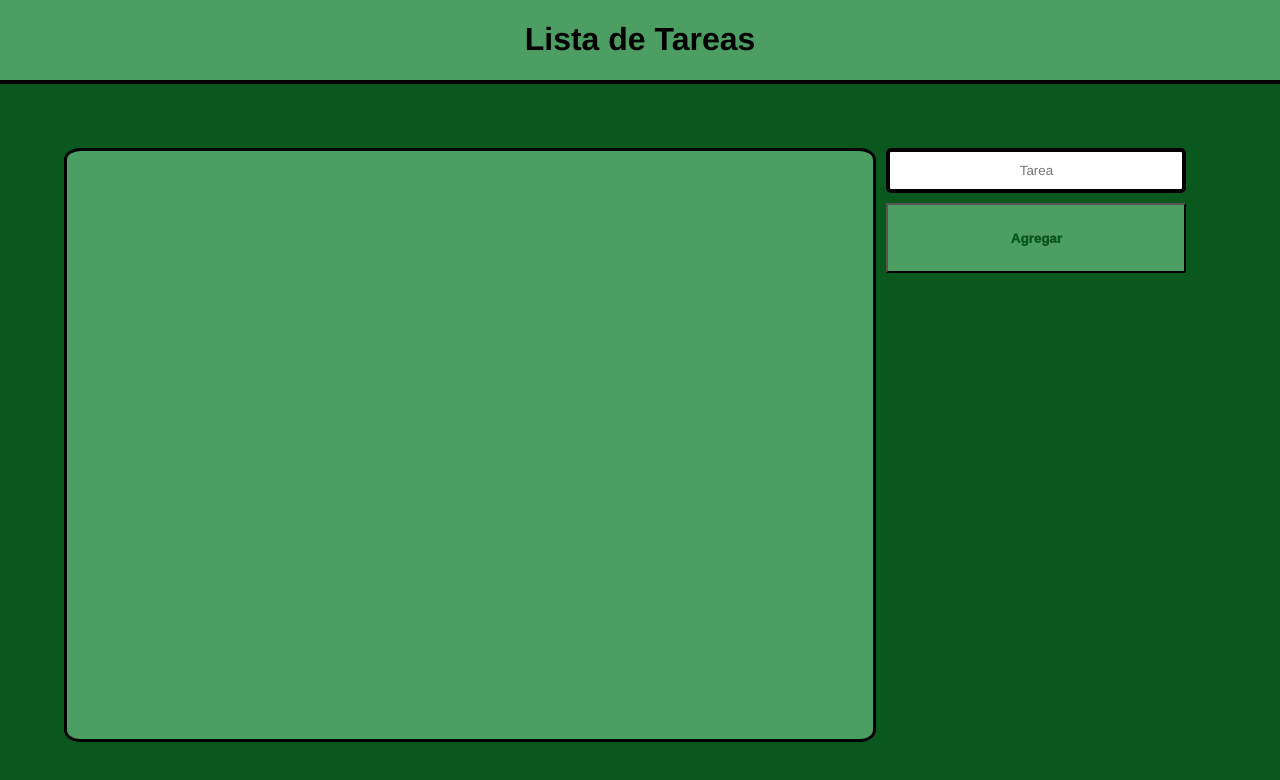
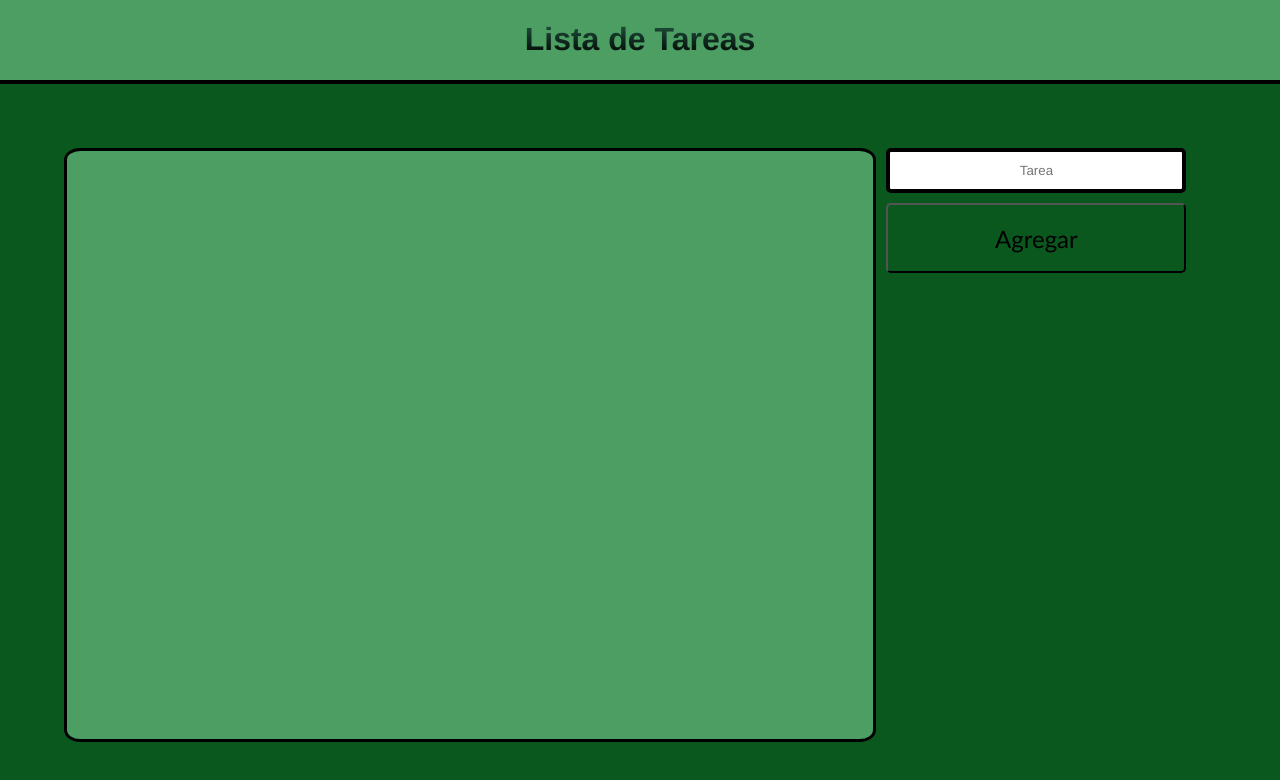
Before and after one commit to Reemolke/React, a React (Create React App) app in the folder Practica2/practica2/: page / in a window 1280 px wide. Shown: the top 780 px of the page. Built offline with nearby package versions, Linux system fonts and the light colour scheme.

Commit message:
Prototipo 1.0

```diff
--- a/Practica2/practica2/src/App.css
+++ b/Practica2/practica2/src/App.css
@@ -9,6 +9,10 @@
 }
 h1{
   font-family: 'Franklin Gothic Medium', 'Arial Narrow', Arial, sans-serif;
+  background-image : linear-gradient(#215841, #000000);
+  color:transparent;
+  background-clip: text;
+  -webkit-background-clip: text;
 }
 .container {
   display: flex;
@@ -65,13 +69,17 @@ form button{
   height: 70px;
   width: 300px;
   margin-top: 10px;
-  background-color: rgb(77, 158, 98);
-  color: rgb(11, 88, 30);
-  font-weight: 1000;
+  background-color: rgb(11, 88, 30);
+  color: black;
+  font-family: 'Trebuchet MS', 'Lucida Sans Unicode', 'Lucida Grande', 'Lucida Sans', Arial, sans-serif;
+  font-size: 24px;
+  color: black !important;
+  border: 2px outset black;
+  border-radius: 5px;
 
 }
 form button:hover{
-  background-color: rgb(68, 191, 101);
+  background-color: rgb(77, 158, 98);
 }
 input{
   border-radius: 5px;
@@ -100,7 +108,8 @@ li .texto{
 .texto span{
   border-right: 1px outset black;
   border-left: 1px outset black;
-  overflow: auto;
+
+  overflow-x: auto;
   width: 100%;
   padding: 10px;
 }
```
